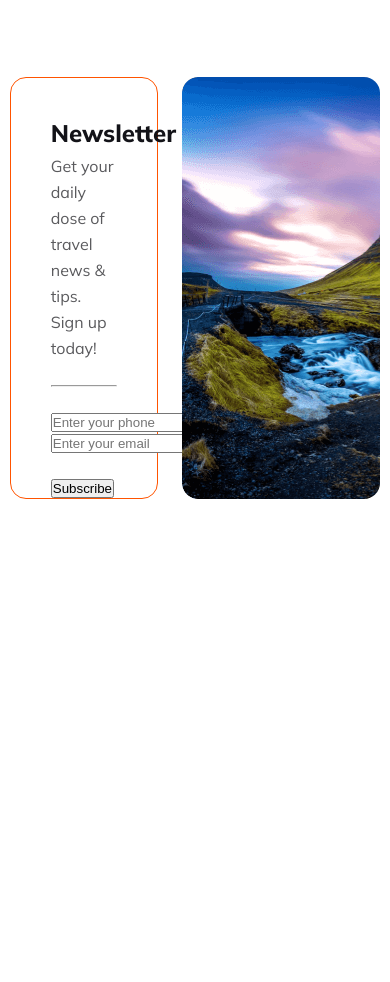
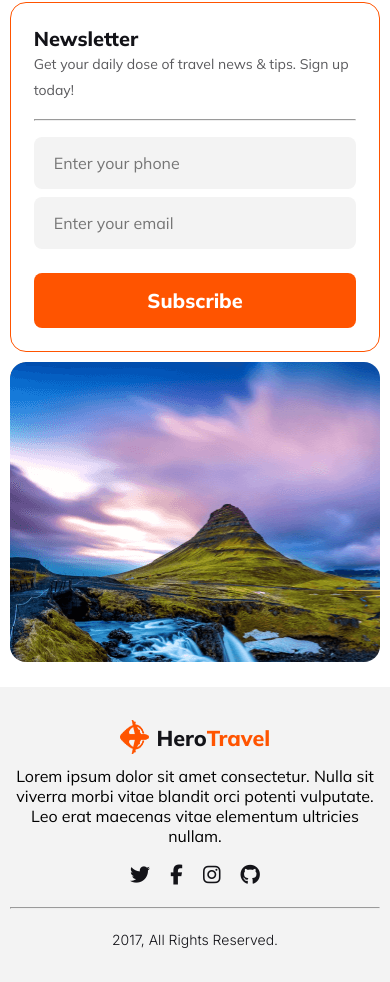
Before and after one commit to ataullah1/Hero-Travel, a plain HTML site: page index.html in a window 390 px wide. Shown: the part 6478-7460 px from the top of the page. Before the commit the page ends 7077 px from the top, so only its background shows below. Drawn offline with Linux system fonts and the light colour scheme.

Commit message:
Footer Added commit

```diff
--- a/index.html
+++ b/index.html
@@ -292,5 +292,24 @@
         </div>
       </main>
     </div>
+    <footer>
+      <div class="footer_logo">
+        <img src="./Images/logo.png" alt="Logo" />
+        <h1>Hero<span>Travel</span></h1>
+      </div>
+      <p>
+        Lorem ipsum dolor sit amet consectetur. Nulla sit viverra morbi vitae
+        blandit orci potenti vulputate. Leo erat maecenas vitae elementum
+        ultricies nullam.
+      </p>
+      <div>
+        <a href="#"><i class="fa-brands fa-twitter"></i></a>
+        <a href="#"><i class="fa-brands fa-facebook-f"></i></a>
+        <a href="#"><i class="fa-brands fa-instagram"></i></a>
+        <a href="#"><i class="fa-brands fa-github"></i></a>
+      </div>
+      <hr />
+      <small>2017, All Rights Reserved.</small>
+    </footer>
   </body>
 </html>
--- a/style/responsive.css
+++ b/style/responsive.css
@@ -338,4 +338,70 @@
   body > .container > main > .section_five > .section_fore_left_img > h3 {
     font-size: 20px;
   }
+
+  /* section six responsive */
+
+  body > .container > main > .section_six {
+    flex-direction: column;
+    gap: 10px;
+    margin: 25px 0;
+  }
+
+  body > .container > main > .section_six > .section_six_massage {
+    width: 100%;
+    padding: 23px;
+    height: 350px;
+  }
+  body > .container > main > .section_six > .section_six_massage > h3 {
+    color: var(--black);
+    font-size: 20px;
+  }
+  body > .container > main > .section_six > .section_six_massage > p {
+    padding: 0px 0 16px;
+    font-size: 14px;
+  }
+
+  body > .container > main > .section_six > .section_six_massage > form {
+    padding: 16px 0;
+  }
+  body > .container > main > .section_six > .section_six_massage > form input {
+    margin-bottom: 8px;
+  }
+
+  body > .container > main > .section_six > .section_six_image {
+    width: 100%;
+    height: 300px;
+  }
+
+  /* Footer section style-- */
+
+  body > footer {
+    padding: 33px 0;
+  }
+  body > footer > .footer_logo {
+    gap: 8px;
+  }
+  body > footer > .footer_logo > h1 {
+    font-size: 21.543px;
+  }
+  body > footer > .footer_logo > img {
+    width: 28.724px;
+    height: 33.516px;
+  }
+  body > footer > p {
+    width: 95%;
+    margin: auto;
+    padding: 12px 0 16px;
+  }
+  body > footer > div > a {
+    padding: 0 8px;
+    font-size: 20px;
+  }
+  body > footer > hr {
+    margin: 20px auto;
+    width: 95%;
+  }
+  body > footer > small {
+    font-size: 14px;
+  }
 }
--- a/style/style.css
+++ b/style/style.css
@@ -664,15 +664,92 @@ body > .container > main > .section_six > .section_six_massage > hr {
   background: rgba(19, 19, 24, 0.1);
 }
 body > .container > main > .section_six > .section_six_massage > form {
-  padding: 24PX 0;
-
+  padding: 24px 0;
+  width: 100%;
 }
 body > .container > main > .section_six > .section_six_massage > form input {
+  width: 100%;
+  padding: 16px 20px;
+  border: none;
+  margin-bottom: 10px;
+  border-radius: 8px;
+  background: rgba(19, 19, 24, 0.05);
+  color: rgba(19, 19, 24, 0.3);
+  font-family: Mulish;
+  font-size: 16px;
+  font-style: normal;
+  font-weight: 400;
+  line-height: normal;
 }
-
+body > .container > main > .section_six > .section_six_massage > button {
+  border-radius: 8px;
+  background: #ff5400;
+  width: 100%;
+  padding: 15px;
+  border: none;
+  color: #fff;
+  text-align: center;
+  font-family: Mulish;
+  font-size: 20px;
+  font-style: normal;
+  font-weight: 800;
+  line-height: normal;
+  cursor: pointer;
+}
 body > .container > main > .section_six > .section_six_image {
   width: 60%;
   height: 422px;
   border-radius: 16px;
   background: url('../Images/main12.png'), lightgray 50% / cover no-repeat;
 }
+
+/* Footer section style-- */
+
+body > footer {
+  background: rgba(19, 19, 24, 0.05);
+  text-align: center;
+  padding: 110px 0;
+}
+body > footer > .footer_logo {
+  display: flex;
+  align-items: center;
+  justify-content: center;
+  gap: 15px;
+}
+body > footer > .footer_logo > h1 {
+  color: var(--black);
+  font-size: 32px;
+  font-weight: 800;
+}
+body > footer > .footer_logo > h1 > span {
+  color: var(--colorOrange);
+}
+body > footer > .footer_logo > img {
+  width: 40px;
+  height: 46.673px;
+  flex-shrink: 0;
+}
+body > footer > p {
+  max-width: 769px;
+  margin: auto;
+  padding: 15px 0 33px;
+}
+body > footer > div > a {
+  text-transform: none;
+  color: var(--black);
+  padding: 0 10px;
+  font-size: 24px;
+}
+body > footer > hr {
+  margin: 50px auto;
+  background: rgba(19, 19, 24, 0.1);
+  width: 75%;
+}
+body > footer > small {
+  color: #131318;
+  font-family: Inter;
+  font-size: 16px;
+  font-style: normal;
+  font-weight: 300;
+  line-height: normal;
+}
```
